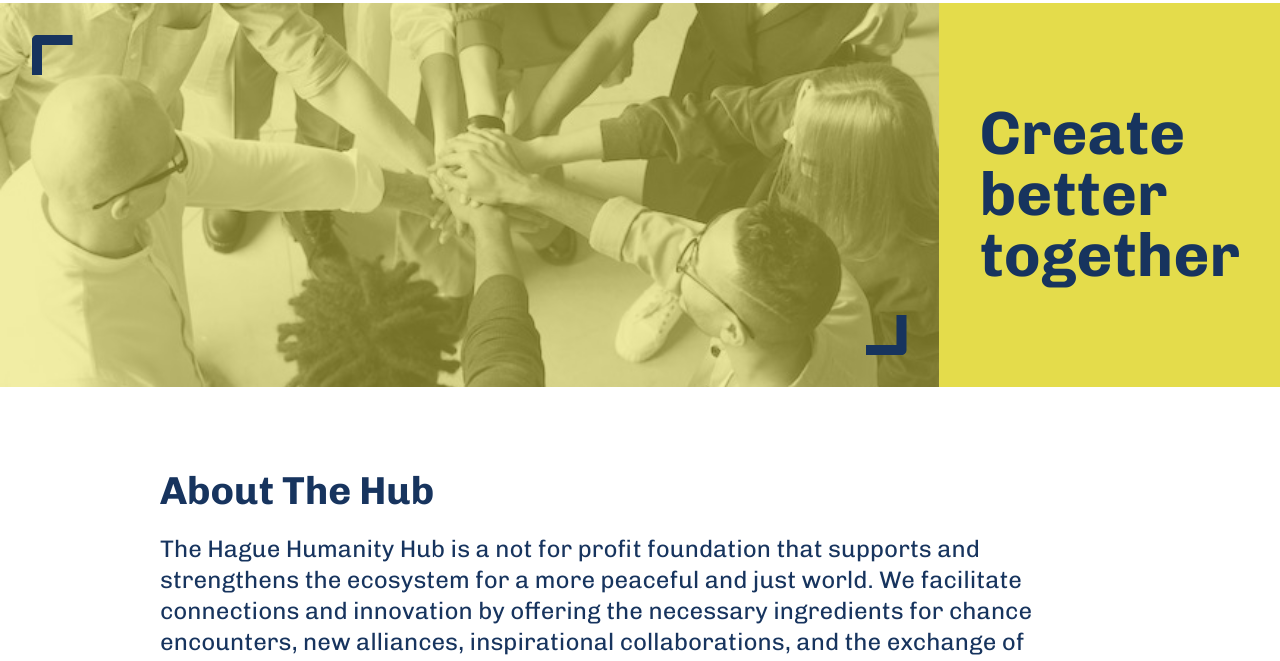
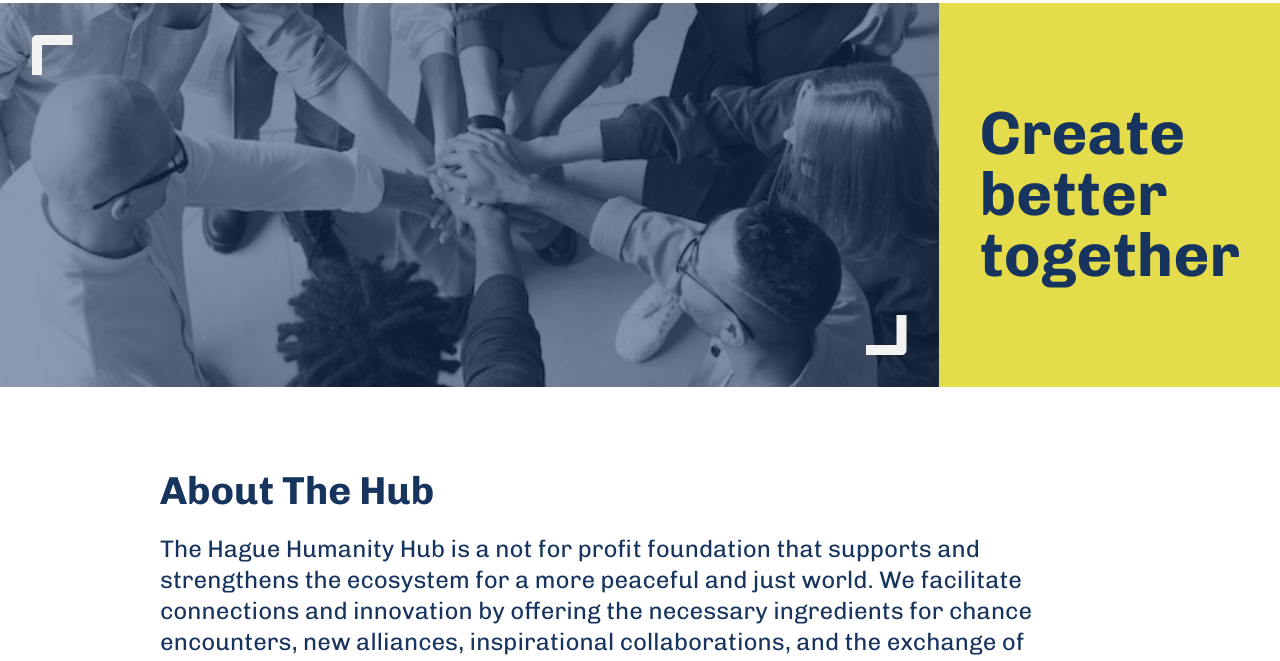
Before and after one commit to Marlies1989/The-Hague-Humanity-Hub, a plain HTML site: page index.html in a window 1280 px wide. Shown: the part 139-800 px from the top of the page. Drawn offline with nearby package versions, Linux system fonts and the light colour scheme.

Commit message:
Update style

```diff
--- a/assets/style/styles.css
+++ b/assets/style/styles.css
@@ -617,6 +617,7 @@
   --color-primary-green: #B2DAB8;
   --color-primary-yellow: #E4DC4B;
   --color-primary-purple: #A79FC8;
+  --color-white: #f2f2f2;
 
   /** color transparency */
   --color-primary-blue-step1: rgba(23, 52, 94, 0.75);
@@ -740,7 +741,7 @@
   top: var(--space-lg);
   left: var(--space-lg);
   background-position: top left;
-  fill: var(--color-primary-blue);
+  fill: var(--color-white);
 }
 
 .top-icon-yellow {
@@ -756,7 +757,7 @@
   bottom: var(--space-lg);
   right: var(--space-lg);
   background-position: bottom right;
-  fill: var(--color-primary-blue);
+  fill: var(--color-white);
 }
 
 .bottom-icon-yellow {
--- a/index.html
+++ b/index.html
@@ -92,7 +92,7 @@
 
     <main>
         <div class="hero-block">
-            <div class="overlay-yellow">
+            <div class="overlay-blue">
                 <svg class="top-icon" width="41" height="40" viewBox="0 0 41 40" xmlns="http://www.w3.org/2000/svg">
                     <path d="M10 5C10 2.23858 7.76142 0 5 0C2.23858 0 0 2.23858 0 5H10ZM0 5L0 40H10L10 5H0Z"/>
                     <path d="M5.5 0C2.73858 0 0.5 2.23858 0.5 5C0.5 7.76142 2.73858 10 5.5 10V0ZM5.5 10H40.5V0H5.5V10Z"/>
@@ -121,21 +121,18 @@
 
             <div class="call-to-action">
                 <div class="call-to-action-block">
-                    <!-- <h3 class="title-label">Become a member</h3> -->
                         <h4 class="blue-text">Become a member</h4>
                             <p class="blue-text">We offer flexible memberships to join an open and diverse community of professionals; where innovation, co-creation and knowledge exchange are encouraged.</p>
                         <a class="button-blue" href="">More info</a>
                 </div>
 
                     <div class="call-to-action-block">
-                    <!-- <h3 class="title-label">Co-create with us</h3> -->
                         <h4 class="blue-text">Membership benefits</h4>
                             <p class="blue-text">We offer flexible memberships to join an open and diverse community of professionals; where innovation, co-creation and knowledge exchange are encouraged.</p>
                         <a class="button-blue" href="">More info</a>
                     </div>
 
                 <div class="call-to-action-block">
-                    <!-- <h3 class="title-label">Co-create with us</h3> -->
                         <h4 class="blue-text">Membership benefits</h4>
                             <p class="blue-text">We offer flexible memberships to join an open and diverse community of professionals; where innovation, co-creation and knowledge exchange are encouraged.</p>
                         <a class="button-blue" href="">More info</a>
```
